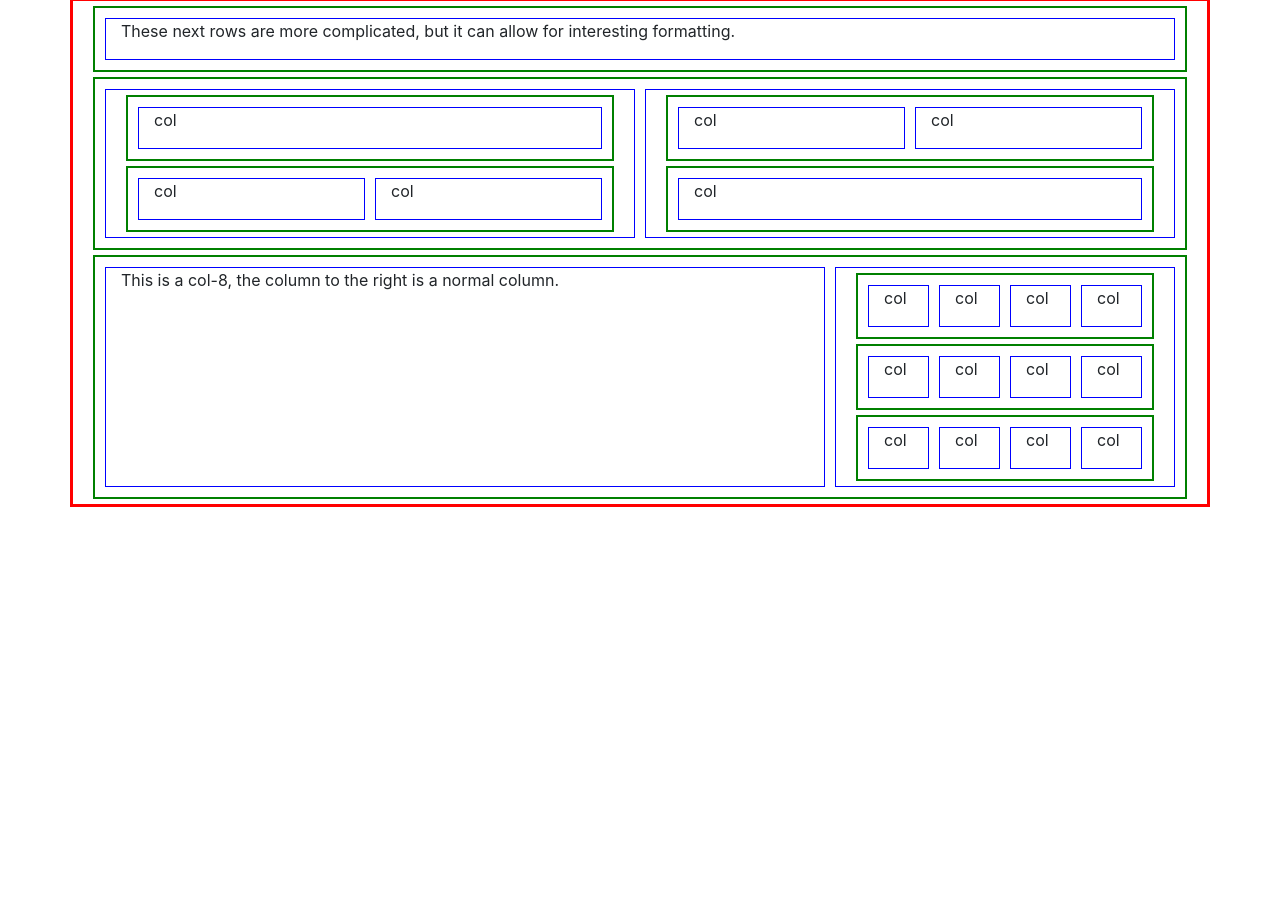
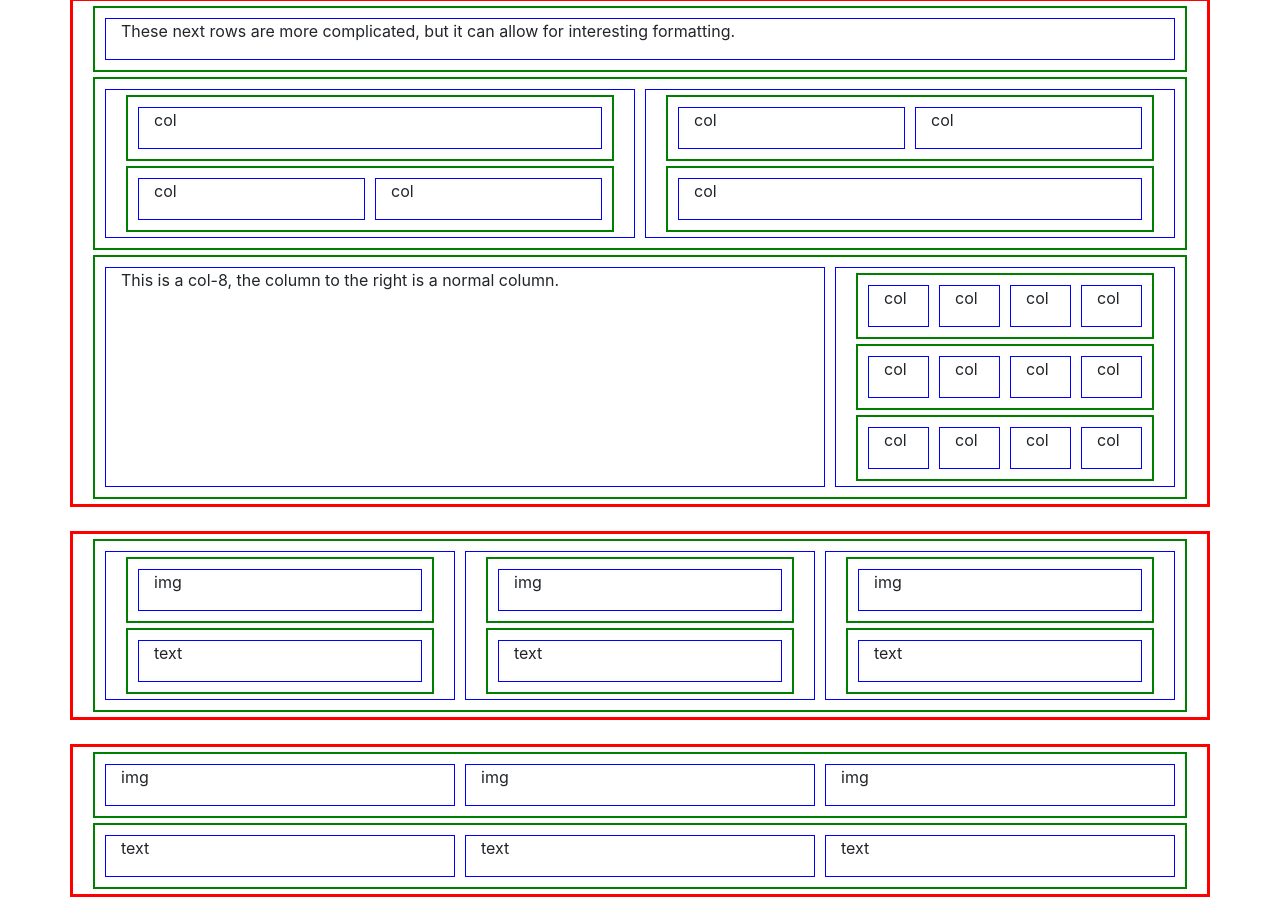
Before and after one commit to Wokanoga/BootstrapVisualizer, a plain HTML site: page index.html in a window 1280 px wide. Shown: the part 1132-2053 px from the top of the page. Before the commit the page ends 1663 px from the top, so only its background shows below. Drawn offline with nearby package versions, Linux system fonts and the light colour scheme.

Commit message:
New Rows/Cols

```diff
--- a/index.html
+++ b/index.html
@@ -18,7 +18,8 @@
     <div class="container-fluid n-f-s sticky-top p-0">
       <div class="row">
         <div class="col center d-flex justify-content-center">
-          <button id="cssButton" type="button" class="btn btn-primary" style="width: 100%; border-radius: 0;">CSS IS ON</button>
+          <button id="cssButton" type="button" class="btn btn-primary" style="width: 100%; border-radius: 0;">CSS IS
+            ON</button>
         </div>
       </div>
     </div>
@@ -224,6 +225,72 @@
       </div>
     </div>
     <br>
+    <div class="container">
+      <div class="row">
+        <div class="col">
+          <div class="row">
+            <div class="col">
+              <p>img</p>
+            </div>
+          </div>
+          <div class="row">
+            <div class="col">
+              <p>text</p>
+            </div>
+          </div>
+        </div>
+        <div class="col">
+          <div class="row">
+            <div class="col">
+              <p>img</p>
+            </div>
+          </div>
+          <div class="row">
+            <div class="col">
+              <p>text</p>
+            </div>
+          </div>
+        </div>
+        <div class="col">
+          <div class="row">
+            <div class="col">
+              <p>img</p>
+            </div>
+          </div>
+          <div class="row">
+            <div class="col">
+              <p>text</p>
+            </div>
+          </div>
+        </div>
+      </div>
+    </div>
+    <br>
+    <div class="container">
+      <div class="row">
+        <div class="col">
+          <p>img</p>
+        </div>
+        <div class="col">
+          <p>img</p>
+        </div>
+        <div class="col">
+          <p>img</p>
+        </div>
+      </div>
+      <div class="row">
+        <div class="col">
+          <p>text</p>
+        </div>
+        <div class="col">
+          <p>text</p>
+        </div>
+        <div class="col">
+          <p>text</p>
+        </div>
+      </div>
+    </div>
+    <br>
   </main>
 
   <!-- Optional JavaScript -->
```
